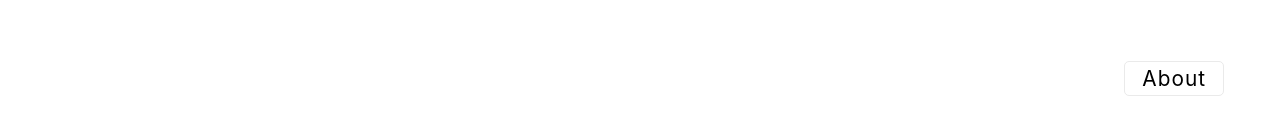
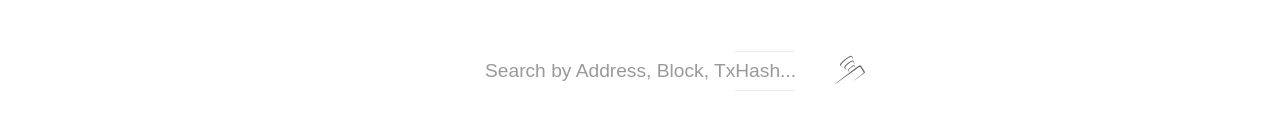
Before and after one commit to mikitsik/Evmoscope, a Next.js app: page / in a window 1280 px wide. Shown: the part 139-274 px from the top of the page. Built offline with nearby package versions, Linux system fonts and the light colour scheme; no server answers.

Commit message:
Paint search bar

```diff
--- a/components/Layout.js
+++ b/components/Layout.js
@@ -2,8 +2,8 @@ import Head from 'next/head'
 import styles from '../styles/Home.module.css'
 import Logo from './Logo'
 import Footer from './Footer'
-import NavBar from './NavBar'
 import dynamic from 'next/dynamic'
+import Search from './Search'
 
 export function Layout({ children }) {
   const NavBar = dynamic(() => import('./NavBar'), { ssr: false })
@@ -15,7 +15,8 @@ export function Layout({ children }) {
         <meta name="description" content="Evmos explorer" />
         <link rel="icon" href="/favicon.ico" />
       </Head>
-      <Logo width="345" height="90"/>
+      <Logo width="345" height="90" />
+      <Search />
       <main className={styles.main}>
         <NavBar />
         { children }
--- /dev/null
+++ b/components/Search.js
@@ -0,0 +1,30 @@
+import styles from '../styles/Home.module.css'
+import SearchLogo from './SearchLogo'
+import { useState } from 'react'
+import classNames from 'classnames'
+
+export default function Search() {
+  const [isFocus, setIsFocus] = useState(false)
+  const onFocus = () => { setIsFocus(true) }
+  const onBlur = (e) => {
+    setIsFocus(false)
+    e.target.value = ''
+  }
+
+  return (
+    <div className={classNames(styles.search, { [styles.isFocus]: isFocus })}>
+      <div className={classNames(styles.searchBorder, { [styles.isFocus]: isFocus })}></div>
+      <input
+        type="text"
+        placeholder='Search by Address, Block, TxHash...'
+        onFocus={onFocus}
+        onBlur={onBlur}
+        // onChange={handleChange}
+      />
+      <div className={classNames(styles.searchBorder, { [styles.isFocus]: isFocus })}></div>
+      <span>
+        <SearchLogo width="30" height="30" />
+      </span>
+    </div>
+  )
+}
--- /dev/null
+++ b/components/SearchLogo.js
@@ -0,0 +1,34 @@
+export default function SearchLogo(props) {
+  return (
+    <svg
+      xmlns="http://www.w3.org/2000/svg"
+      viewBox="0 0 19.446 18.393"
+      {...props}
+    >
+      <path
+        d="M11.828 2.831c.135-.134-.308-3.585-2.083-2.68C7.217 1.42 5.602 2.795 3.699 4.885 2.422 6.31 4.05 6.821 5.44 7.808c.033-.046-.292-.356-.719-.705-.444-.369-.98-.766-.813-1.179C4.427 4.58 9.73.218 10.602.683c.835.461 1.306 2.223 1.226 2.148z"
+        className="fil0"
+        clipRule="evenodd"
+        imageRendering="optimizeQuality"
+        shapeRendering="geometricPrecision"
+        textRendering="geometricPrecision"
+      />
+      <path
+        d="M12.075 3.514c-.205-.27.017.02-.069-.084-.376-.5-.877-.407-1.153-.295-.6.25-.993.41-1.81.99a15.785 15.785 0 0 0-2.025 1.73c-.5.52-.833.88-.994 1.323-.116.369.11.962.399 1.143.12.147 1.239.74 1.476.858.173.083-1.405-1.027-1.248-1.772.024-.056.059-.14.158-.297.156-.278.342-.456.674-.797a14.385 14.385 0 0 1 1.932-1.65c.738-.529 1.102-.682 1.652-.906.822-.405 1.235 1.138 1.496 1.88 0 0-.014-.293-.052-.744-.035-.382-.087-.892-.436-1.38z"
+        className="fil0"
+        clipRule="evenodd"
+        imageRendering="optimizeQuality"
+        shapeRendering="geometricPrecision"
+        textRendering="geometricPrecision"
+      />
+      <path
+        d="M12.594 6.165a.606.606 0 0 0-.516-.074c-.806.211-2.71 1.874-3.389 2.602-.417.45-.44.72-.256 1.028.29.502 1 .748 1.181.861.201.095-.657-.543-.824-.937-.1-.271.015-.407.472-.873.602-.609 2.408-2.221 3.023-2.197.037.003.068-.023.114-.009.39.112.655 1.03.859 1.32 0 0-.277-1.464-.664-1.72zm2.204 1.81c.439-.363.66-.519.869-.648.511-.314.8.127 1.026.468l1.873 2.817c.126.196.131.245-.183.48-3.333 2.715-5.964 4.59-8.046 6.312 2.493-1.793 5.396-3.623 7.76-5.384 1.58-1.078 1.642-1.13.851-2.347L17.372 7.29c-1.085-1.68-1.097-1.418-2.635-.287C10.357 10.209 1.713 16.986 0 18.393z"
+        className="fil0"
+        clipRule="evenodd"
+        imageRendering="optimizeQuality"
+        shapeRendering="geometricPrecision"
+        textRendering="geometricPrecision"
+      />
+    </svg>
+  )
+}
--- a/pages/about.js
+++ b/pages/about.js
@@ -6,7 +6,7 @@ export default function About() {
     <Layout>
       <div className={styles.pageContainer}>
         <h2>Hi there!</h2>
-        <p>This application is a kind of dashboard, explorer or data visualisation bar designed to study and represent Evmos Ecosystem data, smart-contracts, dapps, txs, coins, ibc movements etc.</p>
+        <p>This application is a kind of dashboard, explorer or data visualisation bar designed to study and visualize Evmos Ecosystem data, smart-contracts, dapps, txs, coins, ibc movements etc.</p>
         <p>I developed this app within a week before the hackathon ends. It is just a sketch or skeleton. In order to become a full-fledged application it is necessary to make the right architecture, to apply the necessary tools and make a proper UI/UX design. Due to winners announcement on or around October 10, 2022 I am going to develop this app actively.</p>
         <h3>ToDo</h3>
         <p>Core improvements and code refactoring</p>
--- a/styles/Home.module.css
+++ b/styles/Home.module.css
@@ -589,6 +589,74 @@ a:hover .logoSvgIcon {
   color: #0070f3;
 }
 
+.search {
+  text-align: center;
+  max-width: 350px;
+  margin: 0px auto 35px;
+  position: relative;
+  transition: ease-out 0.7s;
+}
+
+.search svg {
+  fill: rgba(0, 0, 0, 0.6);
+}
+
+.search.isFocus svg {
+  fill: rgba(0, 0, 0, 0.8);
+  transform: scale(1.3);
+}
+
+.search.isFocus svg:hover {
+  fill: rgba(0, 112, 243, 1);
+  cursor: pointer;
+}
+
+.search span {
+  position: absolute;
+  top: 4px;
+  right: -50px;
+}
+
+.searchBorder {
+  height: 1px;
+  width: 600px;
+  background-color: rgba(0, 0, 0, 0.7);
+  transform: scale(0.1);
+  transition: ease-out 0.7s;
+}
+
+.search.isFocus {
+  max-width: 600px;
+}
+
+.searchBorder.isFocus {
+  transform: scale(1);
+}
+
+.search input[type=text] {
+  border: 0;
+  width: 100%;
+  padding: 8px 20px;
+  font-size: 1.2rem;
+  color: rgba(0, 0, 0, 0.6);
+  font-weight: 600;
+  caret-color: #0070f3;
+}
+
+.search input[type=text]:focus {
+  outline: none;
+}
+
+.search input[type=text]:focus::placeholder {
+  color: rgba(0, 0, 0, 0.7);
+}
+
+.search input[type=text]::placeholder {
+  color: rgba(0, 0, 0, 0.4);
+  font-size: 1.2rem;
+  font-weight: 500;
+}
+
 @media (max-width: 600px) {
   .grid {
     width: 100%;
```
Also changed, not shown: public/search.svg (added), 1 other file (tests, documents, lock files or other folders).
